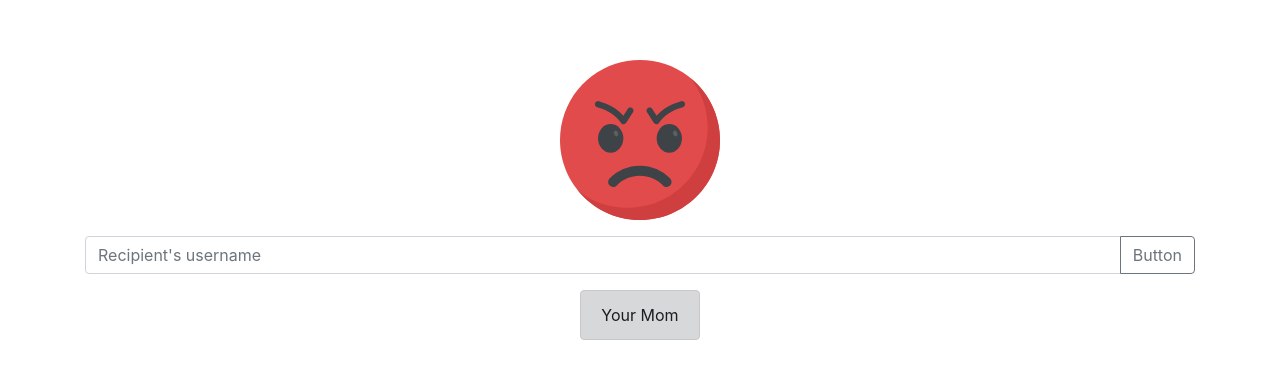
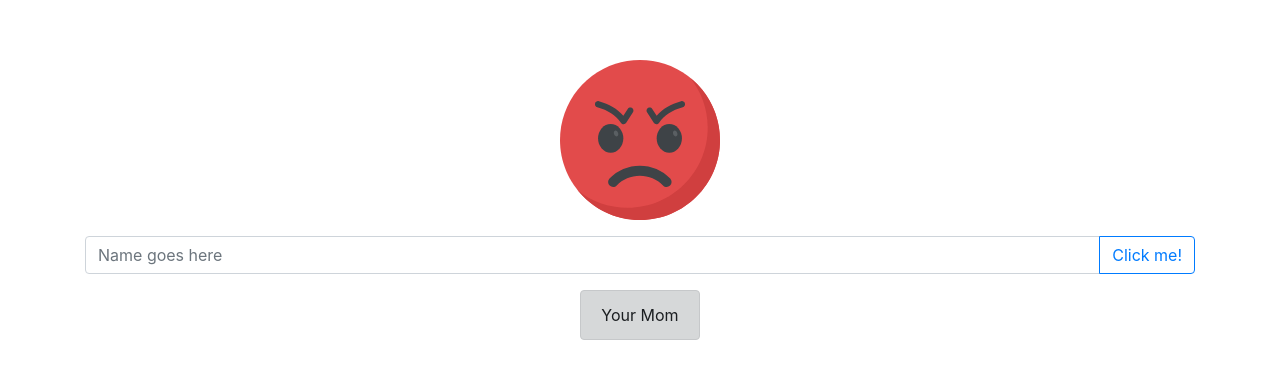
Before and after one commit to teikjun/Hack, a React (Create React App) app: page / in a window 1280 px wide. Shown: the part 192-570 px from the top of the page. Built offline with nearby package versions, Linux system fonts and the light colour scheme.

Commit message:
small changes

```diff
--- a/src/Home/Home.js
+++ b/src/Home/Home.js
@@ -13,12 +13,11 @@ class Home extends React.Component {
                 <img className="emoji" src={emoji} alt=""/>
                 <InputGroup className="m-3">
                     <FormControl
-                        placeholder="Recipient's username"
-                        aria-label="Recipient's username"
-                        aria-describedby="basic-addon2"
+                        placeholder="Name goes here"
+                        aria-label="A hated name"
                     />
                     <InputGroup.Append>
-                        <Button variant="outline-secondary">Button</Button>
+                        <Button variant="outline-primary">Click me!</Button>
                     </InputGroup.Append>
                 </InputGroup>
                 <Alert variant="dark">
```
